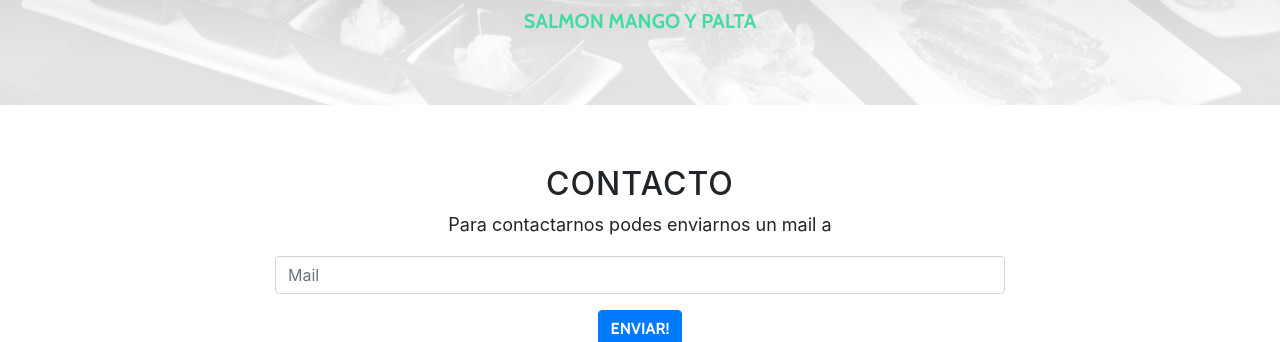
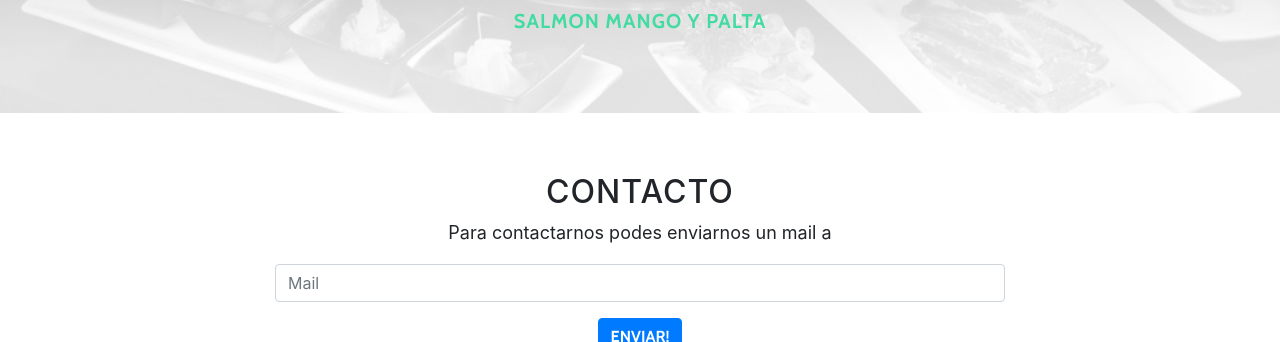
Before and after one commit to seba7s/Ejercicio5.5, a website with bundled scripts: page Proyecto cerveceria/index.html in a window 1280 px wide. Shown: the part 1716-2058 px from the top of the page. Built offline with nearby package versions, Linux system fonts and the light colour scheme.

Commit message:
final
cambio final

```diff
--- a/Proyecto cerveceria/index.html
+++ b/Proyecto cerveceria/index.html
@@ -118,7 +118,7 @@ p .waldo{
 
 
 
-          <a href="http://startbootstrap.com/template-overviews/grayscale/" class="btn btn-default btn-lg">Salmon mango y palta</a>
+          <h2 class="btn btn-default btn-lg">Salmon mango y palta</h2>
         </div>
       </div>
     </section>
```
Also changed, not shown: 1 other file.
